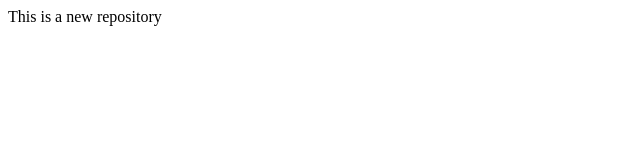
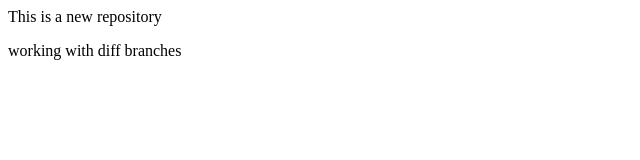
Before and after one commit to sk-shihab-code/LocalRepo, a plain HTML site: page index.html in a window 1280 px wide. Shown: the whole page, without its empty margins (0-640 px from the left). Drawn offline with Linux system fonts and the light colour scheme.

Commit message:
diff branches

```diff
--- a/index.html
+++ b/index.html
@@ -1 +1,2 @@
 <p>This is a new repository</p>
+<p>working with diff branches</p>
```
